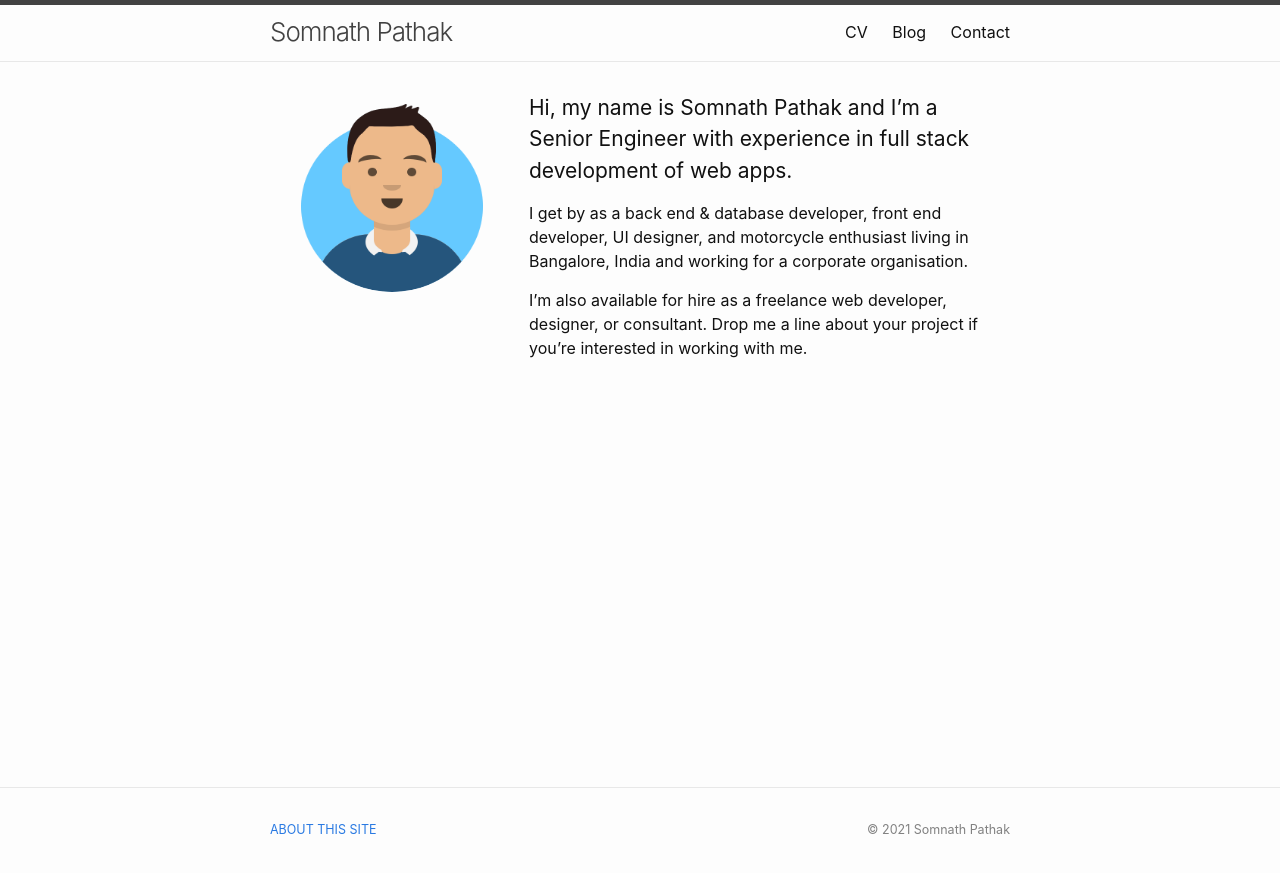
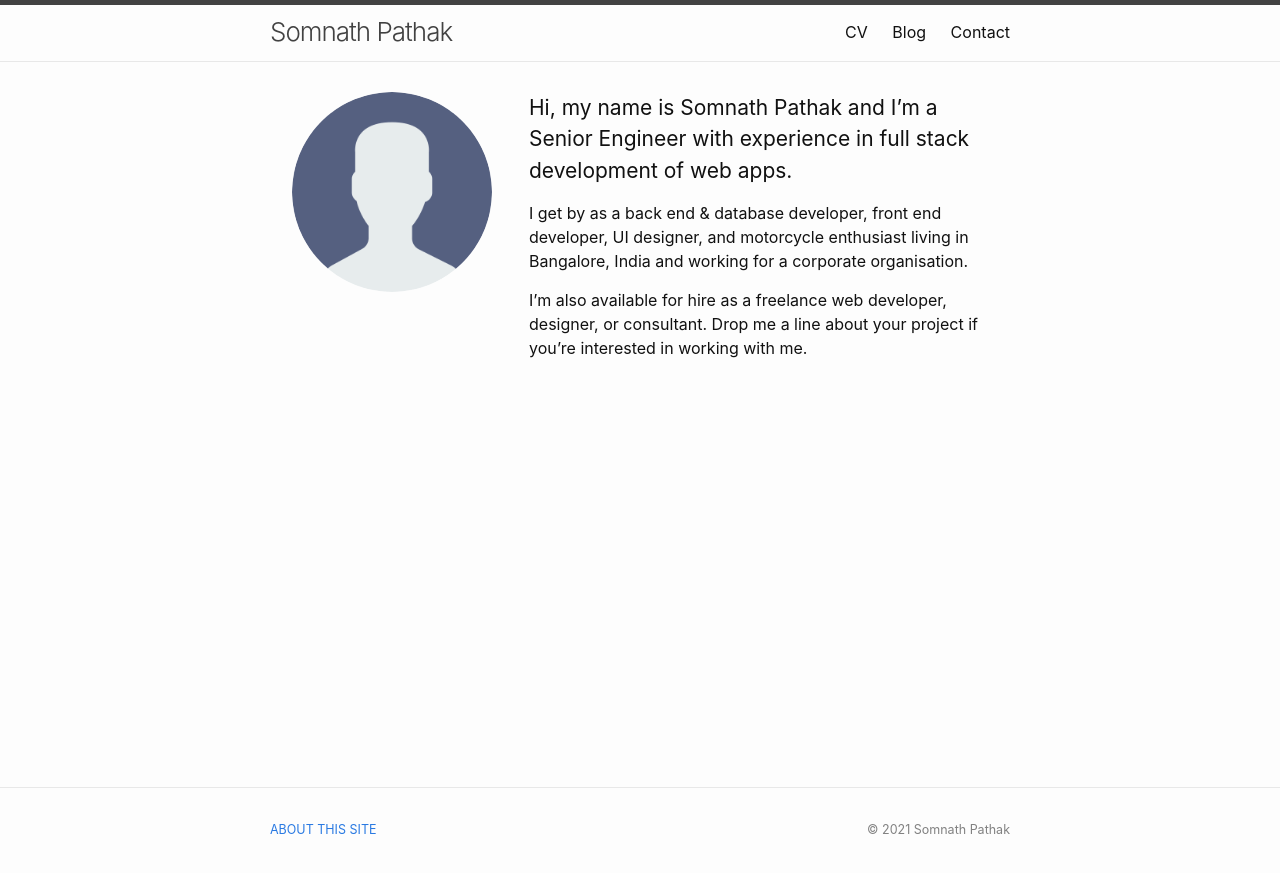
Before and after one commit to somnathpathak/web, a Jekyll site: the page built from index.md, in a window 1280 px wide. Shown: the top 873 px of the page. Built offline with Jekyll 4.4.1, drawn with Linux system fonts in a browser that asks for light colours.

Commit message:
Update Avatar

```diff
--- a/index.md
+++ b/index.md
@@ -15,7 +15,7 @@ exclude: true
 [//]: <> Images can be specified with the below syntax in Kramdown.
 [//]: <> Read this for a quick reference: https://kramdown.gettalong.org/syntax.html#images
 
-![Somnath Pathak](assets/img/avatar8.png){: .avatar}
+![Somnath Pathak](assets/img/avatar9.png){: .avatar}
 
 </div>
 
```
Also changed, not shown: assets/img/avatar9.png (added).
